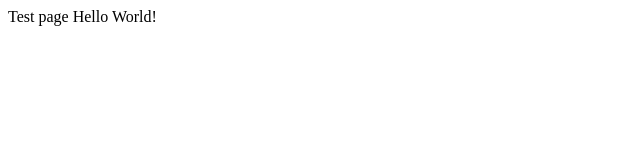
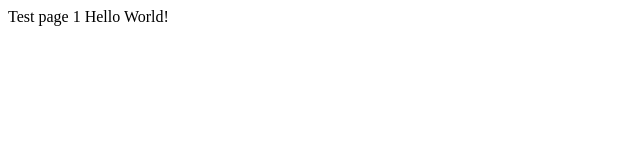
Before and after one commit to mjjokic/first, a plain HTML site: page index.html in a window 1280 px wide. Shown: the full height of the page, 0-640 px from the left. Drawn offline with Linux system fonts and the light colour scheme.

Commit message:
Update index.html

```diff
--- a/index.html
+++ b/index.html
@@ -1,7 +1,7 @@
 <!DOCTYPE html>
 <html>
     <head>
-        Test page
+        Test page 1
     </head>
     <body>
         Hello World!
```
